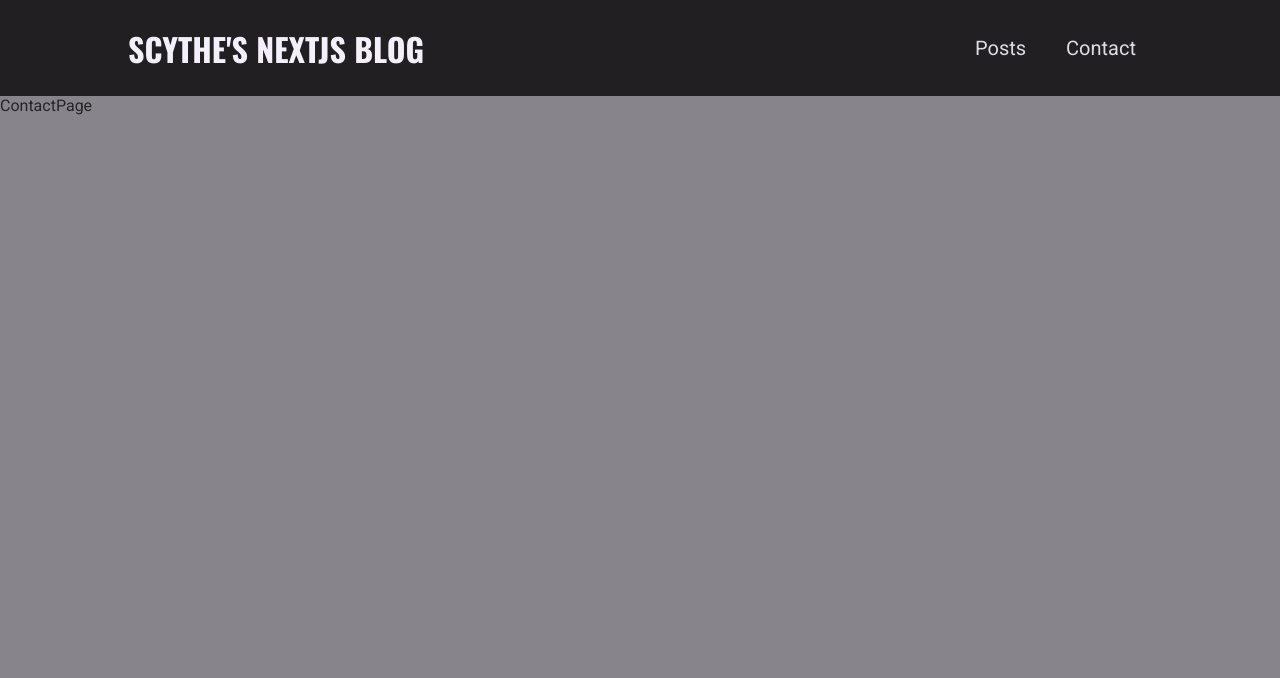
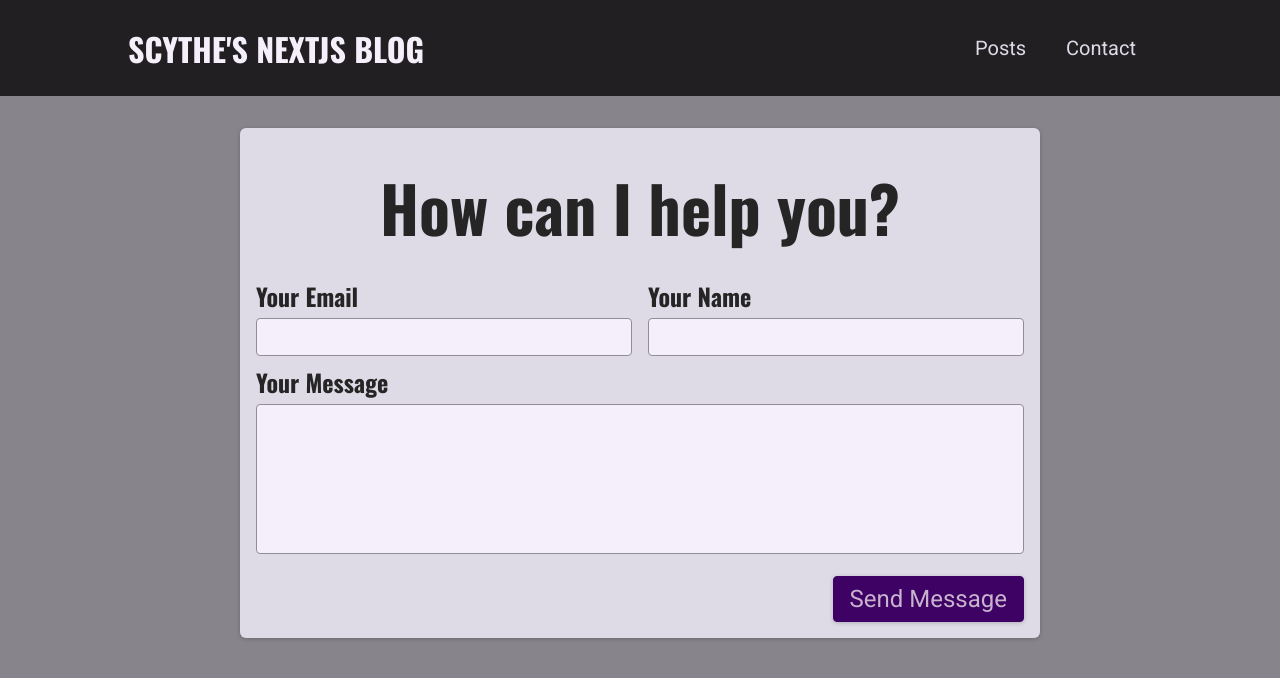
Before and after one commit to ScytheDraven47/udemy-nextjs-course-blog, a Next.js app: page /contact in a window 1280 px wide. Shown: the top 678 px of the page. Built offline with nearby package versions, Linux system fonts and the light colour scheme.

Commit message:
added contact form component

```diff
--- /dev/null
+++ b/components/contact/contact-form.module.css
@@ -0,0 +1,73 @@
+.contact {
+	margin: var(--size-8) auto;
+	border-radius: 6px;
+	background-color: var(--color-grey-100);
+	width: 90%;
+	max-width: 50rem;
+	padding: var(--size-4);
+	box-shadow: 0 1px 4px rgba(0, 0, 0, 0.2);
+	font-size: var(--size-6);
+}
+
+.contact h1 {
+	font-size: var(--size-8);
+	margin: var(--size-4) 0;
+	text-align: left;
+}
+
+.form label {
+	display: block;
+	font-family: 'Oswald', sans-serif;
+	font-weight: bold;
+	margin: var(--size-2) 0 var(--size-1) 0;
+}
+
+.form input,
+.form textarea {
+	font: inherit;
+	padding: var(--size-1);
+	border-radius: 4px;
+	width: 100%;
+	border: 1px solid var(--color-grey-400);
+	background-color: var(--color-grey-50);
+	resize: none;
+}
+
+.controls {
+	display: flex;
+	column-gap: 1rem;
+	flex-wrap: wrap;
+}
+
+.control {
+	flex: 1;
+	min-width: 10rem;
+}
+
+.actions {
+	margin-top: var(--size-4);
+	text-align: right;
+}
+
+.form button {
+	font: inherit;
+	cursor: pointer;
+	background-color: var(--color-primary-700);
+	border: 1px solid var(--color-primary-700);
+	padding: var(--size-2) var(--size-4);
+	border-radius: 4px;
+	color: var(--color-primary-50);
+	box-shadow: 0 1px 4px rgba(0, 0, 0, 0.2);
+}
+
+.form button:hover {
+	background-color: var(--color-primary-500);
+	border-color: var(--color-primary-500);
+}
+
+@media (min-width: 768px) {
+	.contact h1 {
+		font-size: var(--size-16);
+		text-align: center;
+	}
+}
--- /dev/null
+++ b/components/contact/contact-form.tsx
@@ -0,0 +1,30 @@
+import classes from './contact-form.module.css'
+
+const ContactForm = () => {
+	return (
+		<section className={classes.contact}>
+			<h1>How can I help you?</h1>
+			<form action='' className={classes.form}>
+				<div className={classes.controls}>
+					<div className={classes.control}>
+						<label htmlFor='email'>Your Email</label>
+						<input type='email' id='email' required />
+					</div>
+					<div className={classes.control}>
+						<label htmlFor='name'>Your Name</label>
+						<input type='text' id='name' required />
+					</div>
+				</div>
+				<div className={classes.control}>
+					<label htmlFor='message'>Your Message</label>
+					<textarea id='message' rows={5}></textarea>
+				</div>
+				<div className={classes.actions}>
+					<button>Send Message</button>
+				</div>
+			</form>
+		</section>
+	)
+}
+
+export default ContactForm
--- a/pages/contact.tsx
+++ b/pages/contact.tsx
@@ -1,4 +1,6 @@
+import ContactForm from '../components/contact/contact-form'
+
 const ContactPage = () => {
-	return <div>ContactPage</div>
+	return <ContactForm />
 }
 export default ContactPage
```
